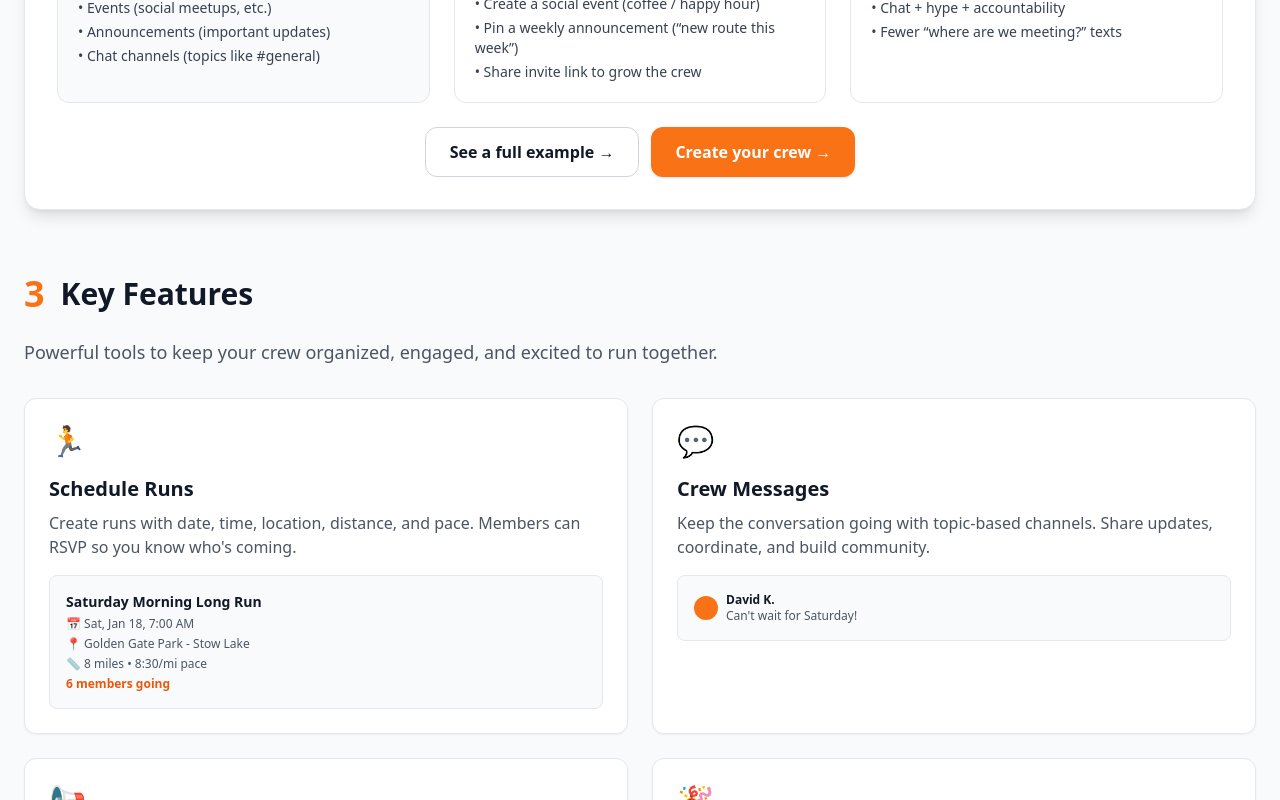
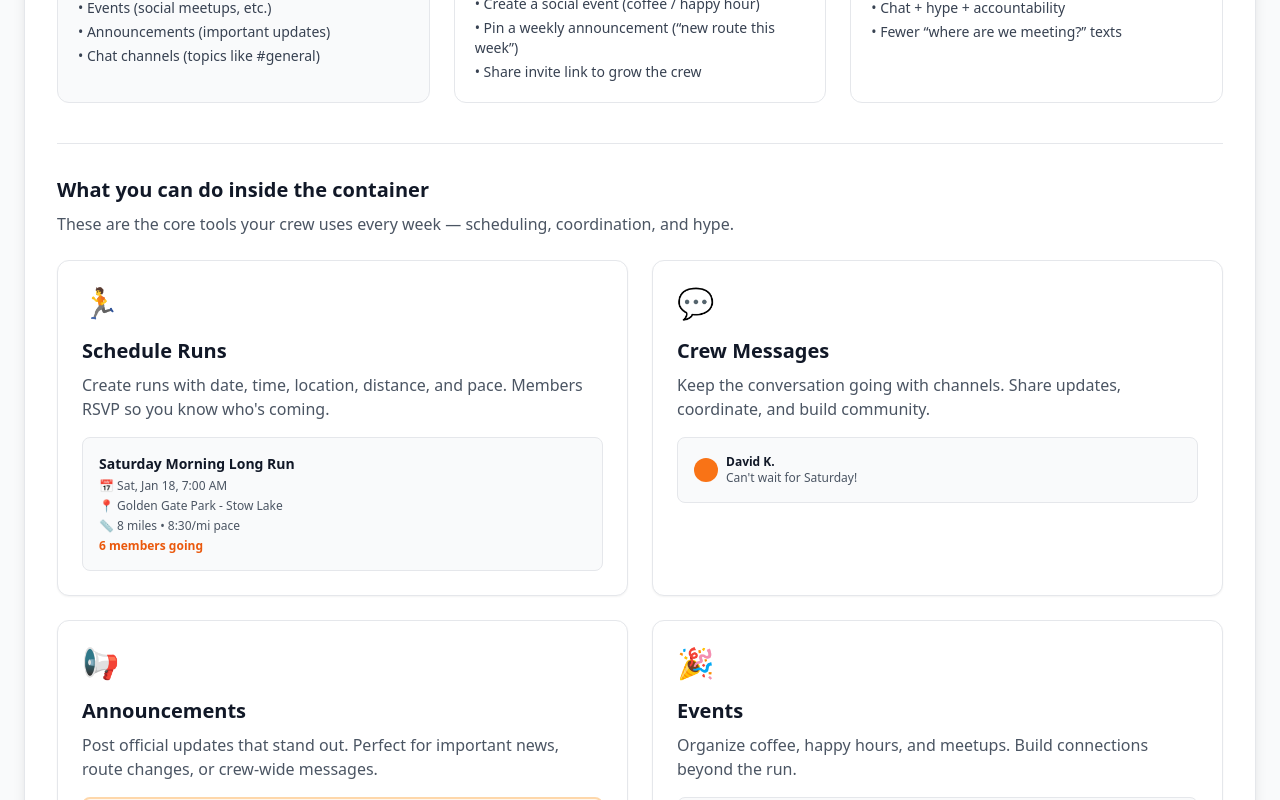
Before and after one commit to GoFast-Athlete-Training/gofastapp-mvp, a Next.js app: page /start-crew in a window 1280 px wide. Shown: the part 1480-2280 px from the top of the page. Built offline with nearby package versions, Linux system fonts and the light colour scheme.

Commit message:
Merge Key Features into Manage Your Crew section

```diff
--- a/app/start-crew/page.tsx
+++ b/app/start-crew/page.tsx
@@ -249,32 +249,12 @@ export default function StartCrewExplainerPage() {
               </div>
             </div>
 
-            <div className="mt-6 flex flex-col sm:flex-row gap-3 justify-center">
-              <button
-                onClick={() => setShowFullExample(!showFullExample)}
-                className="inline-flex justify-center items-center px-6 py-3 bg-white border border-gray-300 text-gray-900 font-semibold rounded-xl hover:bg-gray-50 transition"
-              >
-                {showFullExample ? 'Hide' : 'See'} a full example →
-              </button>
-              <Link
-                href="/runcrew/create"
-                className="inline-flex justify-center items-center px-6 py-3 bg-orange-500 text-white font-semibold rounded-xl shadow hover:bg-orange-600 transition"
-              >
-                Create your crew →
-              </Link>
+            <div className="mt-10 mb-6 border-t border-gray-200 pt-8">
+              <h4 className="text-xl font-bold text-gray-900 mb-2">What you can do inside the container</h4>
+              <p className="text-gray-600">
+                These are the core tools your crew uses every week — scheduling, coordination, and hype.
+              </p>
             </div>
-          </div>
-        </section>
-
-        {/* Step 3: Key Features */}
-        <section className="mb-16">
-          <div className="flex items-center mb-6">
-            <span className="text-4xl font-bold text-orange-500 mr-4">3</span>
-            <h3 className="text-2xl md:text-3xl font-bold text-gray-900">Key Features</h3>
-          </div>
-          <p className="text-lg text-gray-600 mb-8 max-w-3xl">
-            Powerful tools to keep your crew organized, engaged, and excited to run together.
-          </p>
 
             <div className="grid grid-cols-1 md:grid-cols-2 gap-6">
               {/* Run Events */}
@@ -282,7 +262,7 @@ export default function StartCrewExplainerPage() {
                 <div className="text-3xl mb-4">🏃</div>
                 <h4 className="text-xl font-bold text-gray-900 mb-2">Schedule Runs</h4>
                 <p className="text-gray-600 mb-4">
-                Create runs with date, time, location, distance, and pace. Members can RSVP so you know who's coming.
+                  Create runs with date, time, location, distance, and pace. Members RSVP so you know who's coming.
                 </p>
                 <div className="bg-gray-50 rounded-lg p-4 border border-gray-200">
                   <div className="text-sm font-semibold text-gray-900 mb-1">Saturday Morning Long Run</div>
@@ -300,7 +280,7 @@ export default function StartCrewExplainerPage() {
                 <div className="text-3xl mb-4">💬</div>
                 <h4 className="text-xl font-bold text-gray-900 mb-2">Crew Messages</h4>
                 <p className="text-gray-600 mb-4">
-                Keep the conversation going with topic-based channels. Share updates, coordinate, and build community.
+                  Keep the conversation going with channels. Share updates, coordinate, and build community.
                 </p>
                 <div className="bg-gray-50 rounded-lg p-4 border border-gray-200">
                   <div className="space-y-2">
@@ -331,9 +311,9 @@ export default function StartCrewExplainerPage() {
               {/* Social Events */}
               <div className="bg-white rounded-xl border border-gray-200 shadow-sm p-6">
                 <div className="text-3xl mb-4">🎉</div>
-              <h4 className="text-xl font-bold text-gray-900 mb-2">Social Events</h4>
+                <h4 className="text-xl font-bold text-gray-900 mb-2">Events</h4>
                 <p className="text-gray-600 mb-4">
-                Organize post-run coffee, happy hours, or other social gatherings. Build connections beyond the run.
+                  Organize coffee, happy hours, and meetups. Build connections beyond the run.
                 </p>
                 <div className="bg-gray-50 rounded-lg p-4 border border-gray-200">
                   <div className="text-sm font-semibold text-gray-900 mb-1">Post-Run Coffee Social</div>
@@ -344,6 +324,22 @@ export default function StartCrewExplainerPage() {
                     <div className="text-orange-600 font-semibold">8 members going</div>
                   </div>
                 </div>
+              </div>
+            </div>
+
+            <div className="mt-6 flex flex-col sm:flex-row gap-3 justify-center">
+              <button
+                onClick={() => setShowFullExample(!showFullExample)}
+                className="inline-flex justify-center items-center px-6 py-3 bg-white border border-gray-300 text-gray-900 font-semibold rounded-xl hover:bg-gray-50 transition"
+              >
+                {showFullExample ? 'Hide' : 'See'} a full example →
+              </button>
+              <Link
+                href="/runcrew/create"
+                className="inline-flex justify-center items-center px-6 py-3 bg-orange-500 text-white font-semibold rounded-xl shadow hover:bg-orange-600 transition"
+              >
+                Create your crew →
+              </Link>
             </div>
           </div>
         </section>
```
Lines whose indentation alone changed are shown as unchanged.
